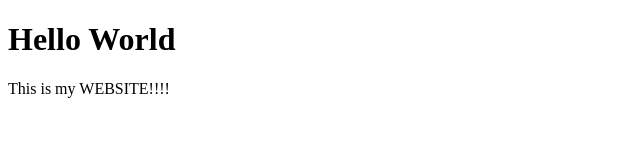
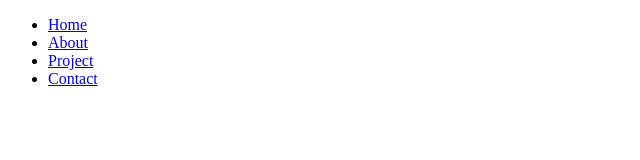
Before and after one commit to AC-Baleni/MIE_JAVA_2026_BALA.github.io, a plain HTML site: page index.html in a window 1280 px wide. Shown: the whole page, without its empty margins (0-640 px from the left). Drawn offline with Linux system fonts and the light colour scheme.

Commit message:
Created the initial html structure (bones) of the portfolio

```diff
--- a/index.html
+++ b/index.html
@@ -1,12 +1,34 @@
 <!DOCTYPE html>
 <html lang="en">
 <head>
-<meta charset="UTF-8">
-<title>A Baleni's Portfolio</title>
+    <meta charset="UTF-8">
+    <meta name="viewport" content="width=device-width, initial-scale=1.0">
+    <title>Document</title>
 </head>
 <body>
+    <!-- HEADER SECTION-->
+    <header>
+        <div class="brand"></div>
+        <nav>
+            <ul>
+                <li><a href="#home">Home</a></li>
+                <li><a href="#about">About</a></li>
+                <li><a href="#project">Project</a></li>
+                <li><a href="#contact">Contact</a></li>
+            </ul>
+        </nav>
+    </header>
 
-<h1>Hello World</h1>
-<p>This is my WEBSITE!!!!</p>
+    <!-- MAIN SECTION-->
+    <main>
+
+
+    </main>
+    <!-- FOOTER SECTION-->
+     <footer>
+
+     </footer>
+     <!-- JS SECTION-->
+     <script src=""></script>
 </body>
 </html>
```
